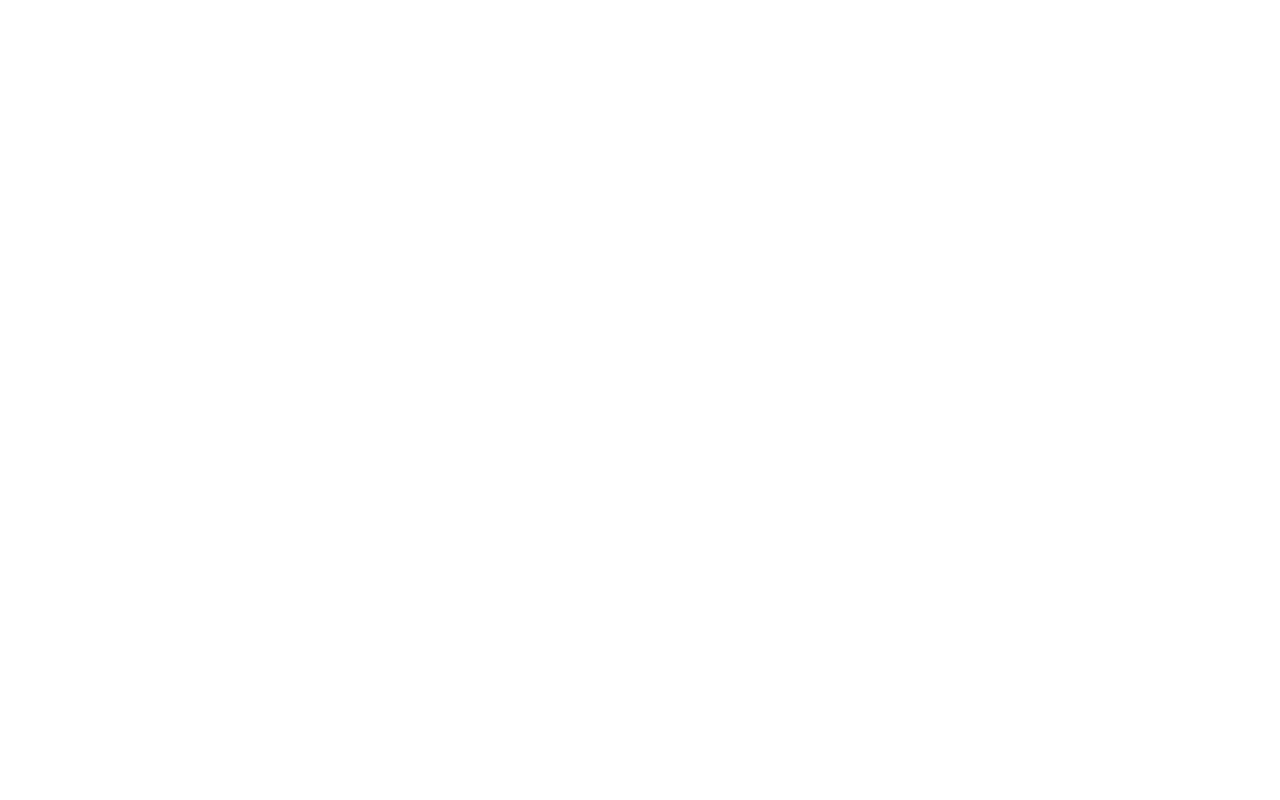
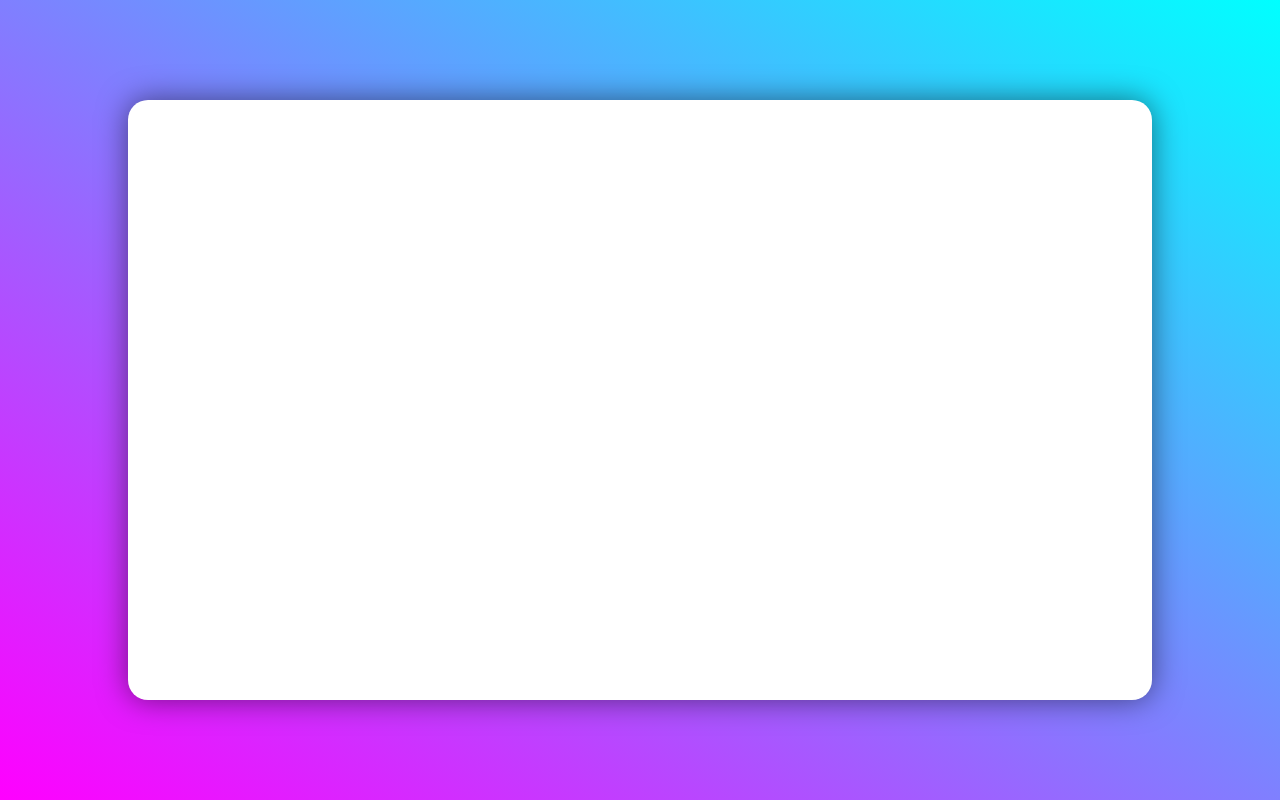
Before and after one commit to Haritsdev0981/learning-boostrap-final, a plain HTML site: page authentication.html in a window 1280 px wide. Drawn offline with nearby package versions, Linux system fonts and the light colour scheme.

Commit message:
authentication

```diff
--- a/authentication.html
+++ b/authentication.html
@@ -4,9 +4,44 @@
     <meta charset="UTF-8">
     <meta http-equiv="X-UA-Compatible" content="IE=edge">
     <meta name="viewport" content="width=device-width, initial-scale=1.0">
-    <title>Document</title>
+    <title>Login Page</title>
+
+    <!--Boostrap-->
+    <link rel="stylesheet" href="https://cdn.jsdelivr.net/npm/bootstrap@5.2.2/dist/css/bootstrap.min.css">
+    <script src="https://cdn.jsdelivr.net/npm/bootstrap@5.2.2/dist/js/bootstrap.bundle.min.js"></script>
+
+    <style>
+        @import url('https://fonts.googleapis.com/css?family=Poppins:400,700,900');
+
+        body{
+            width: 100vw;
+            height: 100vh;
+            font-family: 'Poppins', sans-serif;
+            overflow: hidden;
+            background: linear-gradient(to top right, #ff00ff, #00ffff);
+        }
+        .panel-content{
+            width: 80%;
+            height: 600px;
+            background-color: #fff;
+            border-radius: 20px;
+            box-shadow: 0px 0px 30px hsla(0, 0%, 0%, 0.5);
+        }
+    </style>
+
 </head>
-<body>
+<body class="d-flex justify-content-center align-items-center">
+
+    <div class="panel-content">
+        <div class="row">
+            <div class="col-md-6">
+                <img src="" alt="">
+            </div>
+            <div class="col-md-6">
+
+            </div>
+        </div>
+    </div>
 
 </body>
 </html>
```
Also changed, not shown: index.html (+1 -0 lines).
